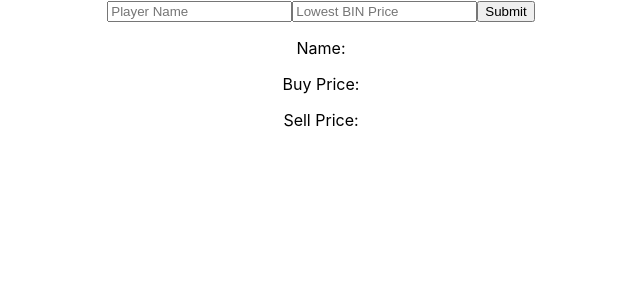
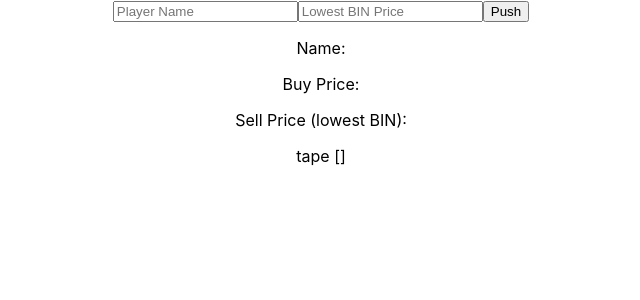
Before and after one commit to coolyoungdad/FUTcalculator, a React (Create React App) app: page / in a window 1280 px wide. Shown: the top 300 px of the page, without its empty margins (319-959 px from the left). Built offline with nearby package versions, Linux system fonts and the light colour scheme.

Commit message:
fix price calculation, clean up var names, clean up state, add tape state

```diff
--- a/src/App.js
+++ b/src/App.js
@@ -5,23 +5,32 @@ import {render} from '@testing-library/react';
 class App extends Component {
 
     state = {
-        fields: {}
+        fullName: "",
+        lowestAvailableBuyItNowPrice: "",
+        buyPrice: "",
+        calculationTape: []
     }
 
-    onSubmit = fields => {
-        this.setState({fields});
-        console.log(fields);
+    updateApp = fields => {
+        this.setState(fields,
+            () => this.setState({buyPrice: (Math.floor(this.state.lowestAvailableBuyItNowPrice * 0.95)-300)})
+        );
+    }
+
+    pushCalculation = () => {
+        this.setState({calculationTape: [...this.state.calculationTape, {name: this.state.fullName, buyPrice: this.state.buyPrice}]})
     }
 
     render() {
         return (
             <div className="App">
                 <div>
-                    <Form onSubmit={fields => this.onSubmit(fields)}/>
-                    <p>Name: {this.state.fields.fullName}</p>
-                    <p>Buy Price: {this.state.fields.buyPrice}</p>
-                    <p>Sell Price: {this.state.fields.binPrice}</p>
+                    <Form updateApp={this.updateApp} pushCalculation={this.pushCalculation}/>
+                    <p>Name: {this.state.fullName}</p>
+                    <p>Buy Price: {this.state.buyPrice}</p>
+                    <p>Sell Price (lowest BIN): {this.state.lowestAvailableBuyItNowPrice}</p>
                 </div>
+                <p>tape {JSON.stringify(this.state.calculationTape)}</p>
             </div>
 
         );
--- a/src/form.js
+++ b/src/form.js
@@ -4,51 +4,35 @@ import React from "react";
 export default class Form extends React.Component {
     state = {
         fullName: "",
-        binPrice: "",
-        buyPrice: ""
+        lowestAvailableBuyItNowPrice: ""
     };
 
-    change = e => {
+    onChange = e => {
         this.setState({
             [e.target.name]: e.target.value,
+        }, () => {
+            this.props.updateApp(this.state);
         });
-
-        this.setState({buyPrice: ((this.state.binPrice * 0.95)-300)});
-    }
-
-    onSubmit = (e) => {
-        e.preventDefault();
-        console.log(this.state);
-        this.props.onSubmit(this.state);
-
-
-        this.setState({
-            fullName: "",
-            binPrice: "",
-            buyPrice: ""
-        })
-
     }
 
     render() {
         return (
-            <form>
+            <>
                 <input
                     name="fullName"
                     placeholder="Player Name"
                     value
                     ={this.state.fullName}
-                    onChange={e => this.change(e)}/>
+                    onChange={this.onChange}/>
 
                 <input
-                    name="binPrice"
+                    name="lowestAvailableBuyItNowPrice"
                     placeholder="Lowest BIN Price"
                     value
-                    ={this.state.binPrice}
-                    onChange={e => this.change(e)}/>
-
-                <button onClick={e => this.onSubmit(e)}> Submit </button>
-            </form>
+                    ={this.state.lowestAvailableBuyItNowPrice}
+                    onChange={this.onChange}/>
+                <button onClick={this.props.pushCalculation}>Push</button>
+                </>
         )
     }
 }
```
